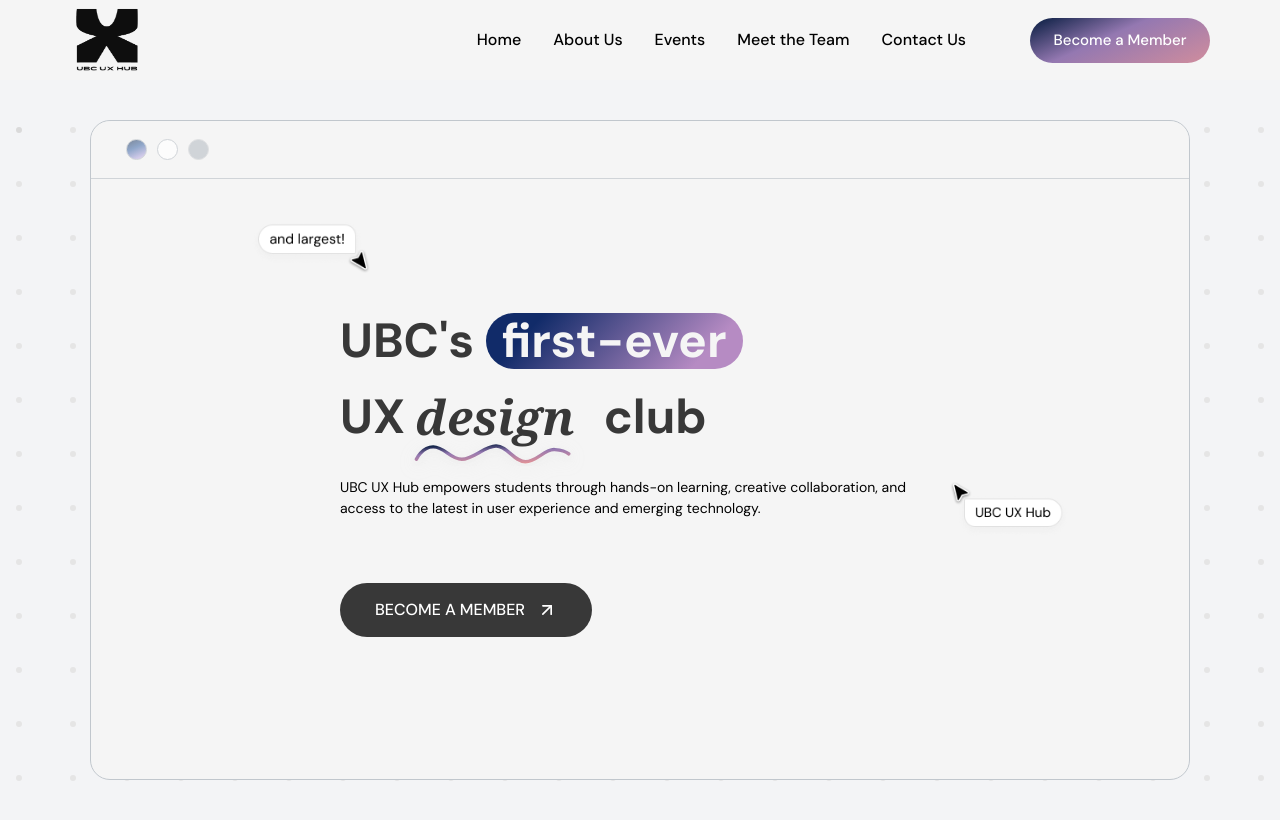
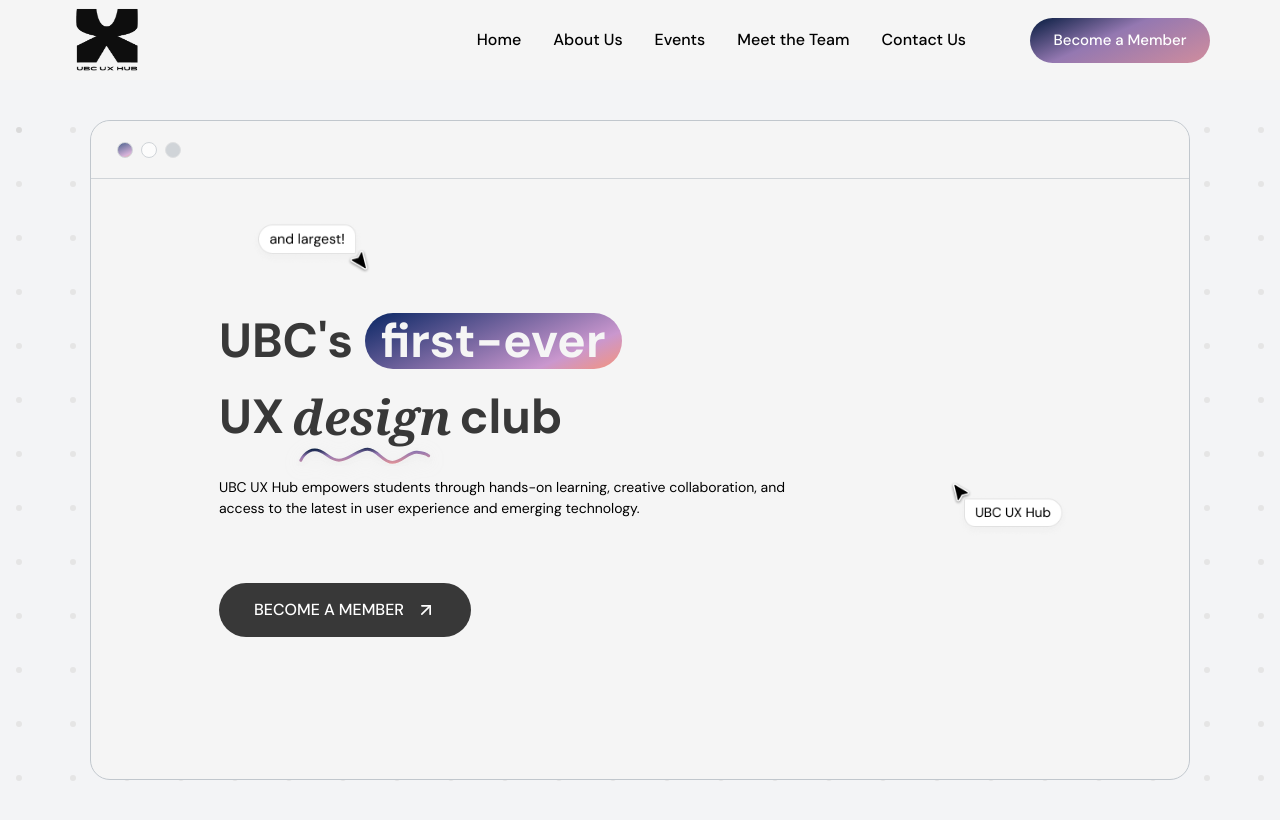
Before and after one commit to auroraxcheng/UXhub-website, a Next.js app: page / in a window 1280 px wide. Shown: the top 820 px of the page. Built offline with nearby package versions, Linux system fonts and the light colour scheme.

Commit message:
Fixes: consistency with previous merges

```diff
--- a/src/components/HeroContent.tsx
+++ b/src/components/HeroContent.tsx
@@ -13,14 +13,14 @@
         fontSize: "clamp(42px, 8vw, 48px)"
       }}
     >
-      <div className="flex items-center flex-wrap gap-1 sm:gap-1 md:gap-2 lg:gap-2">
+      <div className="flex items-center flex-nowrap gap-2 sm:gap-2 md:gap-2 lg:gap-2">
         <span>UBC&apos;s</span>
         <span
           className="rounded-[80px] text-[#F5F5F5] font-dm-sans font-bold px-2 sm:px-4 md:px-6 lg:px-6"
           /* Keep inline, Tailwind doesn't support CSS gradients directly in classes */
           style={{
-            background: "linear-gradient(133deg, #112B69 18.99%, #B68BC3 83.27%)",
-            fontSize: "inherit", /* Inherits from parent h1 */
+            background: "linear-gradient(156deg, #052462 -1.32%, #CA97CE 77.58%, #F09485 97.31%)",
+            fontSize: "clamp(40px, 6vw, 48px)",
             padding: "8px 16px",
             marginLeft: "4px",
             lineHeight: "1",
@@ -31,9 +31,9 @@
           first-ever
         </span>
       </div>
-      <div className="flex items-center flex-wrap gap-1 sm:gap-1 md:gap-2 lg:gap-2">
+      <div className="flex items-center flex-wrap gap-2 sm:gap-2 md:gap-2 lg:gap-2">
         <span>UX</span>
-        <span className="font-serif italic text-[#383838] leading-normal mx-0.5 relative">
+        <span className="font-serif italic text-[#383838] leading-normal relative">
           design
           <svg
             xmlns="http://www.w3.org/2000/svg"
@@ -41,7 +41,7 @@
             height="24"
             viewBox="0 0 300 32"
             fill="none"
-            className="absolute left-1/2 -translate-x-1/2 -bottom-[13px] w-[180px] h-[19px] sm:w-[200px] sm:h-[21px] md:w-[220px] md:h-[23px] lg:w-[240px] lg:h-[25px] ml-[20px] lg:ml-[30px]"
+            className="absolute left-1/2 -translate-x-1/2 -bottom-[13px] w-[160px] h-[17px] sm:w-[170px] sm:h-[18px] md:w-[180px] md:h-[19px] lg:w-[200px] lg:h-[21px] ml-[15px] lg:ml-[20px]"
             /* Keep inline for complex filter, Tailwind doesn't support drop-shadow filters */
             style={{
               filter: "drop-shadow(0px 4px 8px rgba(224, 224, 224, 0.25))",
@@ -109,7 +109,6 @@
               </defs>
             </svg>
           </span>
-        &nbsp;
         <span>club</span>
       </div>
     </h1>
--- a/src/pages/HeroSection.tsx
+++ b/src/pages/HeroSection.tsx
@@ -26,21 +26,21 @@
       </div>
 
       {/* Browser window header with colored dots */}
-      <div className="w-full h-[58px] flex-shrink-0 rounded-t-[20px] bg-[#f5f5f5] opacity-70 border-b border-[#C1C7CD] inline-flex items-center gap-2.5 py-[18px] pl-4 pr-6 sm:pl-6 sm:pr-10 md:pl-4 md:pr-[20px] lg:pl-4 lg:pr-[20px] justify-start">
+      <div className="w-full h-[58px] flex-shrink-0 rounded-t-[20px] bg-[#f5f5f5] opacity-70 border-b border-[#C1C7CD] inline-flex items-center gap-2 py-[18px] pl-4 pr-6 sm:pl-6 sm:pr-10 md:pl-4 md:pr-[20px] lg:pl-4 lg:pr-[20px] justify-start">
         {/* Left circle - gradient */}
-        <div className="w-[21px] h-[21px] rounded-full border border-[#C1C7CD] ml-[19px]"
+        <div className="w-[16px] h-[16px] rounded-full border border-[#C1C7CD] ml-[10px]"
              /* Keep inline, Tailwind doesn't support CSS gradients directly in classes" */
-             style={{ background: "linear-gradient(156deg, rgba(0, 24, 59, 0.70) -1.32%, rgba(39, 86, 157, 0.70) 41.2%, rgba(243, 197, 255, 0.70) 104.29%)" }} />
+             style={{ background: "linear-gradient(156deg, #052462 -1.32%, #CA97CE 77.58%, #F09485 97.31%)" }} />
 
         {/* Middle circle - white */}
-        <div className="w-[21px] h-[21px] rounded-full border border-[#C1C7CD] bg-white" />
+        <div className="w-[16px] h-[16px] rounded-full border border-[#C1C7CD] bg-white" />
 
         {/* Right circle - gray */}
-        <div className="w-[21px] h-[21px] rounded-full border border-[rgb(214,216,218)] bg-[#C1C7CD]" />
+        <div className="w-[16px] h-[16px] rounded-full border border-[rgb(214,216,218)] bg-[#C1C7CD]" />
       </div>
 
       {/* Content area */}
-      <div className="flex w-full flex-col items-center justify-center gap-10 sm:gap-10 md:gap-[60px] lg:gap-[80px] flex-1 px-6 py-10 sm:px-10 sm:py-10 md:px-20 md:py-[60px] lg:px-32 lg:pt-20 lg:pb-32">
+      <div className="flex w-full flex-col items-start justify-center gap-10 sm:gap-10 md:gap-[60px] lg:gap-[80px] flex-1 px-6 pt-10 pb-10 sm:px-10 sm:pt-10 sm:pb-10 md:px-20 md:pt-[60px] md:pb-[60px] lg:px-32 lg:pt-20 lg:pb-32">
         {children}
       </div>
     </section>
```
